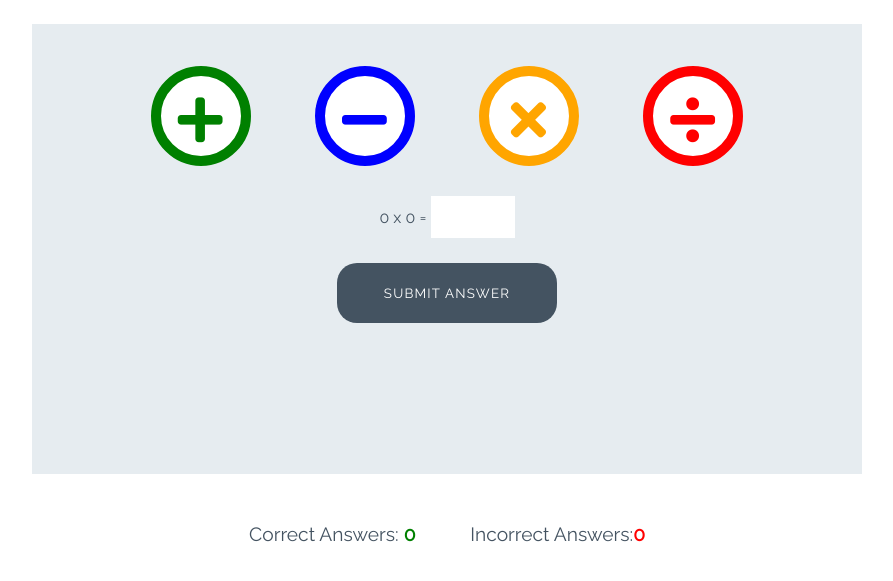
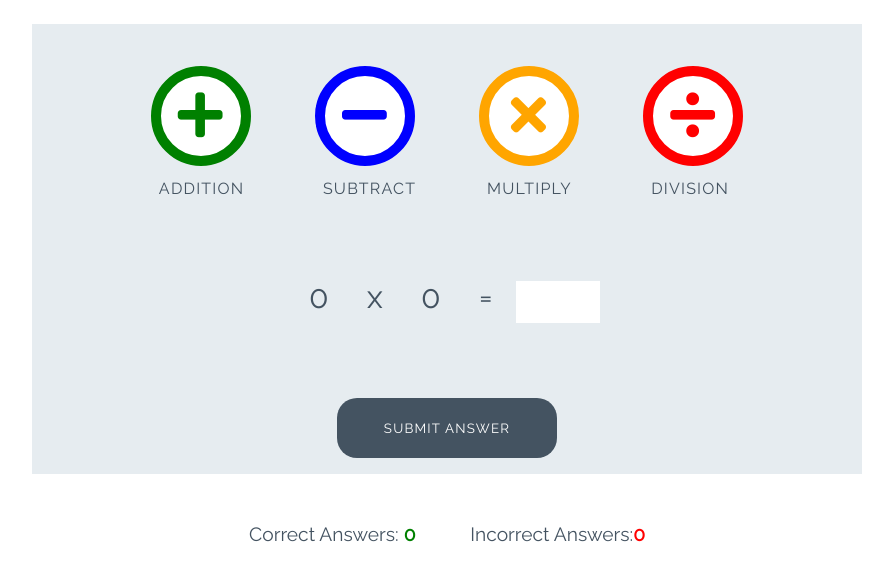
Before and after one commit to HughKeenan/love-maths, a plain HTML site: page index.html in a window 1280 px wide. Shown: the part 79-660 px from the top of the page, without its empty margins (193-1086 px from the left). Drawn offline with Linux system fonts and the light colour scheme.

Commit message:
updated css

```diff
--- a/assets/css/style.css
+++ b/assets/css/style.css
@@ -109,6 +109,14 @@ body {
     font-size: 3.2rem;
     margin: 0 30px;
     transition: all 0.5s;
+}
+
+.btn--big::after{
+    content: attr(data-type);
+    font-size: 1rem;
+    color: #445361;
+    position: relative;
+    left: -0.5em;
 }
 
 .btn--blue {
--- a/index.html
+++ b/index.html
@@ -17,21 +17,20 @@
     </h1>
     <div class = "game-area">
         <div class = "controls-area">
-            <button class = "btn btn--big btn--green">
+            <button data-type = "addition" class = "btn btn--big btn--green">
                 <i class = "fas fa-plus"></i>
             </button>
-            <button class = "btn btn--big btn--blue">
+            <button data-type = "subtract" class = "btn btn--big btn--blue">
                 <i class = "fas fa-minus"></i>
             </button>
-
-            <button class = "btn btn--big btn--orange">
+            <button data-type = "multiply" class = "btn btn--big btn--orange">
                 <i class = "fas fa-times"></i>
             </button>
-            <button class = "btn btn--big btn--red">
+            <button data-type = "division" class = "btn btn--big btn--red">
                 <i class = "fas fa-divide"></i>
             </button>
         </div>
-        <div class = "question area">
+        <div class = "question-area">
             <span id = "operand1">0</span>
             <span id = "operator">x</span>
             <span id = "operand2">0</span>
@@ -39,7 +38,7 @@
             <p class = "answer-message">Enter Answer:</p>
             <input id = "answer-box" type = "number">
         </div>
-        <button class = "btn btn--gray">submit answer</button>
+        <button data-type = "submit" class = "btn btn--gray">submit answer</button>
     </div>
     <div class = "score-area">
         <p class = "scores">Correct Answers: <span id = "score">0</span></p>
```
